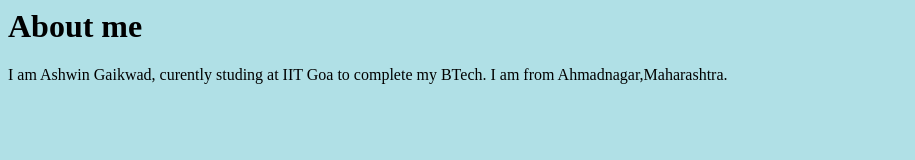
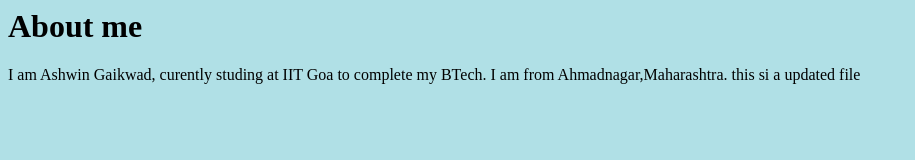
Before and after one commit to AshwinG-23/AshwinG-23, a plain HTML site: page index.html in a window 1280 px wide. Shown: the whole page, without its empty margins (0-915 px from the left). Drawn offline with Linux system fonts and the light colour scheme.

Commit message:
Update index.html

```diff
--- a/index.html
+++ b/index.html
@@ -6,5 +6,6 @@
 <body style="background-color:powderblue;">
   <h1>About me</h1>
   I am Ashwin Gaikwad, curently studing at IIT Goa to complete my BTech. I am from Ahmadnagar,Maharashtra.
+  this si a updated file
 </body>
 </html>
```
